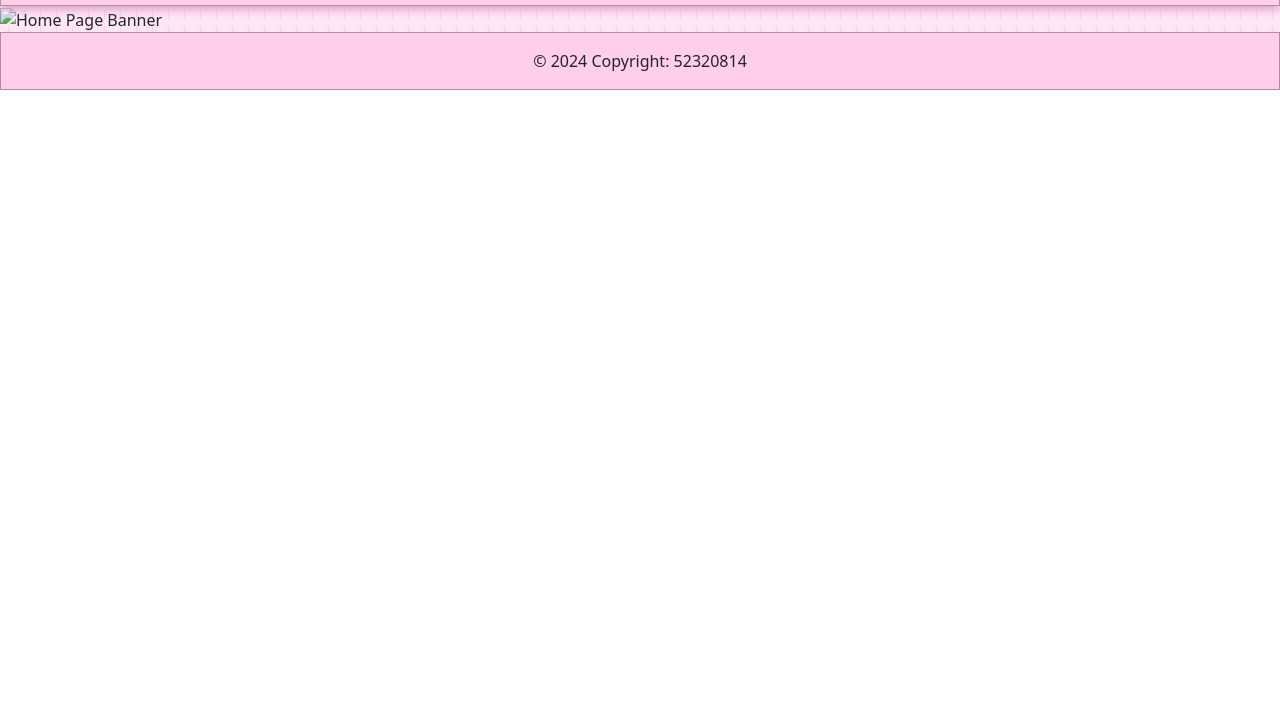
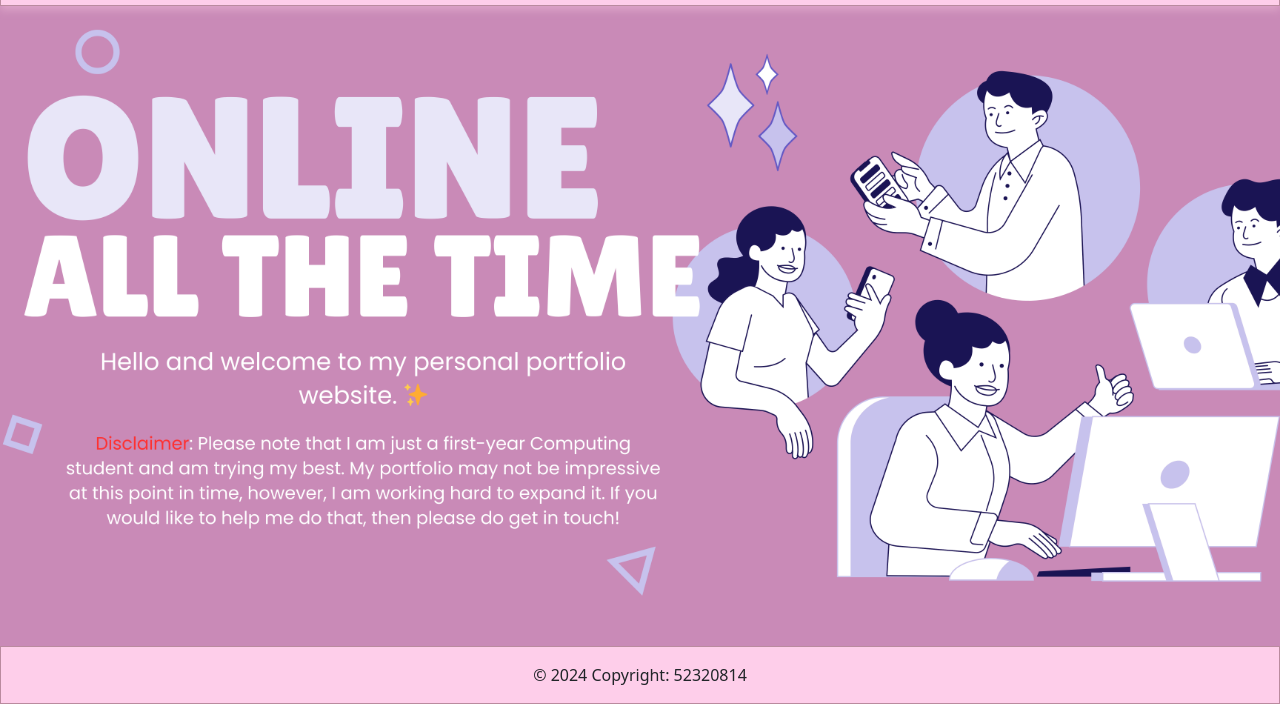
Before and after one commit to rozaliyamarkova/CA4, a website: page public/index.html in a window 1280 px wide. Shown: the part 138-842 px from the top of the page. Before the commit the page ends 800 px from the top, so only its background shows below. Drawn offline with nearby package versions, Linux system fonts and the light colour scheme.

Commit message:
Filled out the README.md

```diff
--- a/public/css/about.css
+++ b/public/css/about.css
@@ -49,6 +49,13 @@ header nav.navbar {
   background-position: 1.055rem 1.055rem, 2.5rem 2.5rem, 2.5rem 2.5rem;
 }
 
+.banner-class {
+  width: 100%;
+  height: auto;
+  display: block;
+}
+
+
 footer {
   border: solid 1px !important;
   border-color: #BA8B9F !important;
```
Also changed, not shown: README.md (added), public/img/banner.png (added), public/img/project5.png (added), public/img/project6.png (added), 1 other file.
